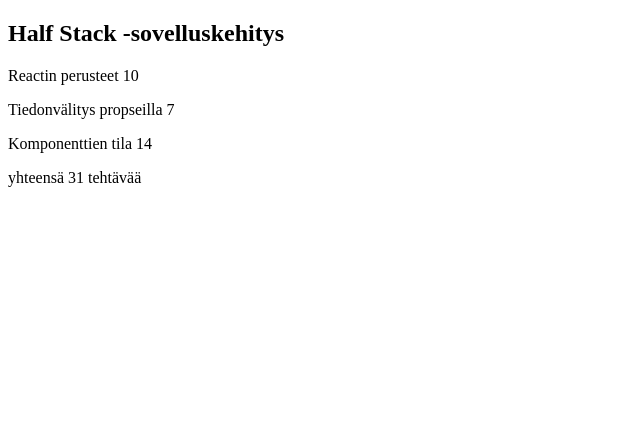
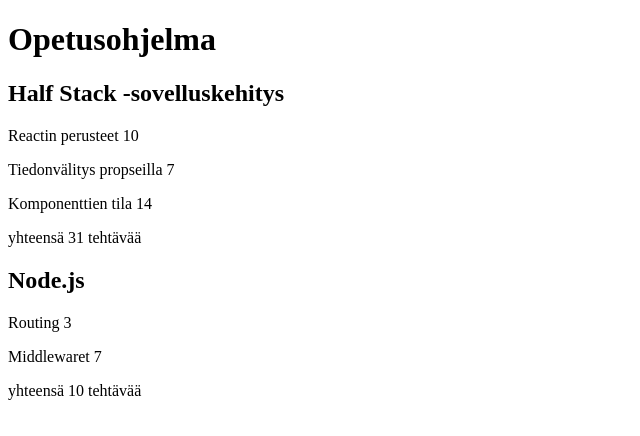
Before and after one commit to jounigit/fullstack-osa2, a React (Create React App) app: page / in a window 1280 px wide. Shown: the top 436 px of the page, without its empty margins (0-640 px from the left). Built offline with nearby package versions, Linux system fonts and the light colour scheme.

Commit message:
2.4 monta kurssia

```diff
--- a/src/App.js
+++ b/src/App.js
@@ -7,7 +7,7 @@
 const Yhteensa = ({ kurssi }) => {
   const osat = kurssi.osat
   const t = osat.map(osa => osa.tehtavia)
-  const reducer = (varasto, lisaArvo) => varasto + lisaArvo
+  const reducer = (laskuri, lisaArvo) => laskuri + lisaArvo
   const summa = t.reduce(reducer)
   console.log(t);
   console.log('SUMMA: ', summa)
@@ -38,9 +38,20 @@
   )
 }
 
+const Kurssit = ({ kurssit }) => {
+  return (
+    <div>
+      <h1>Opetusohjelma</h1>
+      {kurssit.map(kurssi => <Kurssi key={kurssi.id} kurssi={kurssi} />)}
+    </div>
+  )
+}
+
 const App = () => {
-  const kurssi = {
+  const kurssit = [
+    {
       nimi: 'Half Stack -sovelluskehitys',
+      id: 1,
       osat: [
         {
           nimi: 'Reactin perusteet',
@@ -58,11 +69,28 @@
           id: 3
         }
       ]
+    },
+    {
+      nimi: 'Node.js',
+      id: 2,
+      osat: [
+        {
+          nimi: 'Routing',
+          tehtavia: 3,
+          id: 1
+        },
+        {
+          nimi: 'Middlewaret',
+          tehtavia: 7,
+          id: 2
         }
+      ]
+    }
+  ]
 
 return (
   <div>
-    <Kurssi kurssi={kurssi} />
+    <Kurssit kurssit={kurssit} />
   </div>
 )
 }
```
Lines whose indentation alone changed are shown as unchanged.
